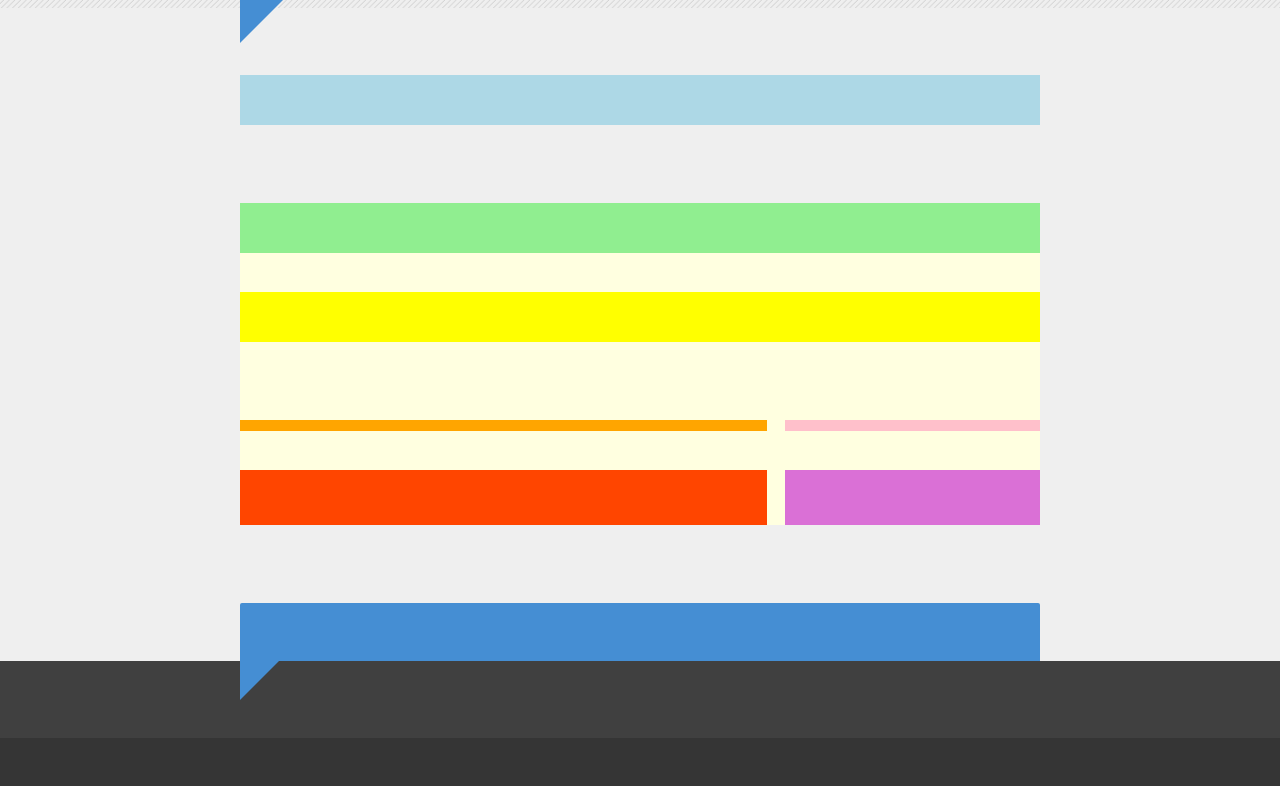
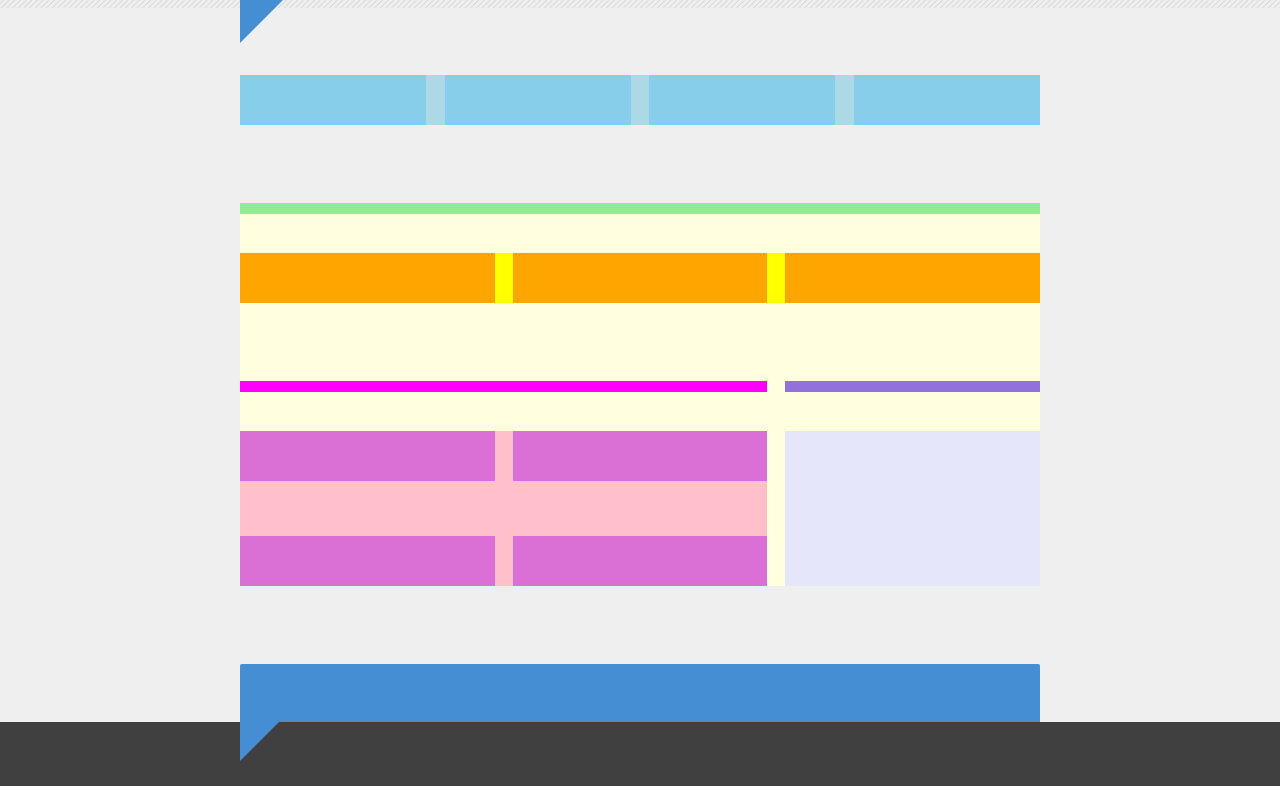
Before and after one commit to xurxe/Integrify-17-clone-react, a Gatsby site: page / in a window 1280 px wide. Shown: the part 445-1231 px from the top of the page. Built offline with nearby package versions, Linux system fonts and the light colour scheme; Gatsby itself is replaced by a stand-in of ours.

Commit message:
Created feature, blog, and testimonial components

```diff
--- /dev/null
+++ b/src/components/blog.css
@@ -0,0 +1,3 @@
+.blog {
+    background: orange;
+}
--- /dev/null
+++ b/src/components/blog.js
@@ -0,0 +1,9 @@
+import React from "react"
+// eslint-disable-next-line
+import blogStyles from "./blog.css"
+
+export default ({children}) => (
+    <div className="blog">
+
+    </div>
+)
--- /dev/null
+++ b/src/components/feature.css
@@ -0,0 +1,3 @@
+.feature {
+    background: skyblue;
+}
--- /dev/null
+++ b/src/components/feature.js
@@ -0,0 +1,9 @@
+import React from "react"
+// eslint-disable-next-line
+import featureStyles from "./feature.css"
+
+export default ({children}) => (
+    <div className="feature">
+
+    </div>
+)
--- a/src/components/layout.js
+++ b/src/components/layout.js
@@ -2,7 +2,6 @@
 // eslint-disable-next-line
 import layoutStyles from "./layout.css"
 import Main from "./main"
-
 
 export default ({children}) => (
     <div id="layout">
--- a/src/components/main.css
+++ b/src/components/main.css
@@ -25,8 +25,6 @@
 
 #mainB {
     background: lightgreen;
-    min-height: 50px;
-
     margin-top: var(--longer-length);
 }
 
@@ -67,7 +65,7 @@
 }
 
 .title3 {
-    background: orange;
+    background: magenta;
 
     display: grid;
     grid-area: title3;
@@ -77,7 +75,7 @@
 }
 
 .content3 {
-    background: orangered;
+    background: pink;
 
     display: grid;
     grid-area: content3;
@@ -90,7 +88,7 @@
 }
 
 .title4 {
-    background: pink;
+    background: mediumpurple;
 
     display: grid;
     grid-area: title4;
@@ -100,7 +98,7 @@
 }
 
 .content4 {
-    background: orchid;
+    background: lavender;
 
     grid-area: content4;
     height: 100%;
--- a/src/components/main.js
+++ b/src/components/main.js
@@ -1,17 +1,39 @@
 import React from "react"
 // eslint-disable-next-line
 import mainStyles from "./main.css"
+import Feature from "./feature"
+import Blog from "./blog"
+import Testimonial from "./testimonial"
 
 export default ({children}) => (
     <main id="hello">
-        <div id="mainA" className="content1"></div>
+        <div id="mainA" className="content1">
+            <Feature></Feature>
+            <Feature></Feature>
+            <Feature></Feature>
+            <Feature></Feature>
+        </div>
+
         <div id="mainB" className="title2"></div>
+
         <div id="mainC">
-            <div class="content2"></div>
-            <div class="title3"></div>
-            <div class="content3"></div>
-            <div class="title4"></div>
-            <div class="content4"></div>
+            <div className="content2">
+                <Blog></Blog>
+                <Blog></Blog>
+                <Blog></Blog>
+            </div>
+
+            <div className="title3"></div>
+
+            <div className="content3">
+                <Testimonial></Testimonial>
+                <Testimonial></Testimonial>
+                <Testimonial></Testimonial>
+                <Testimonial></Testimonial>
+            </div>
+
+            <div className="title4"></div>
+            <div className="content4"></div>
         </div>
     </main>
 )
--- /dev/null
+++ b/src/components/testimonial.css
@@ -0,0 +1,4 @@
+.testimonial {
+    background: orchid;
+    min-height: 50px;
+}
--- /dev/null
+++ b/src/components/testimonial.js
@@ -0,0 +1,9 @@
+import React from "react"
+// eslint-disable-next-line
+import testimonialStyles from "./testimonial.css"
+
+export default ({children}) => (
+    <div className="testimonial">
+
+    </div>
+)
```
